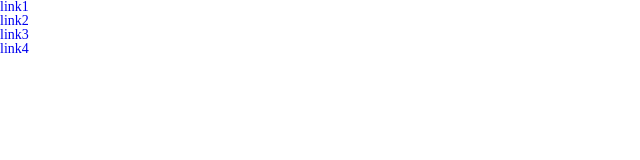
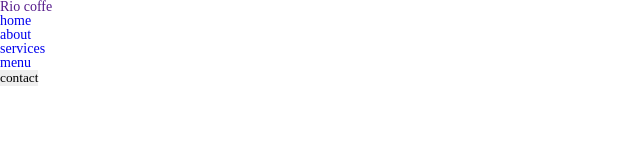
Before and after one commit to it-valer4ik/flexboxheader, a plain HTML site: page index.html in a window 1280 px wide. Shown: the whole page, without its empty margins (0-640 px from the left). Drawn offline with Linux system fonts and the light colour scheme; a web font is replaced by a local one.

Commit message:
Add header

```diff
--- a/index.html
+++ b/index.html
@@ -12,18 +12,18 @@
 </head>
 
 <body>
-    <!-- a.logo+(nav>ul.nav_links>li*4>a[href="#"]{link$})+a.btn-contact -->
+    <!-- a.logo+(nav>ul.nav_links>li*4>a[href="#"]{link$})+a.btn-contact>button{contact} -->
     <header>
-        <a href="" class="logo"></a>
+        <a href="" class="logo">Rio coffe</a>
         <nav>
             <ul class="nav_links">
-                <li><a href="#">link1</a></li>
-                <li><a href="#">link2</a></li>
-                <li><a href="#">link3</a></li>
-                <li><a href="#">link4</a></li>
+                <li><a href="#">home</a></li>
+                <li><a href="#">about</a></li>
+                <li><a href="#">services</a></li>
+                <li><a href="#">menu</a></li>
             </ul>
         </nav>
-        <a href="" class="btn-contact"><button></button></a>
+        <a href="" class="btn-contact "><button>contact</button></a>
     </header>
 </body>
 
```
